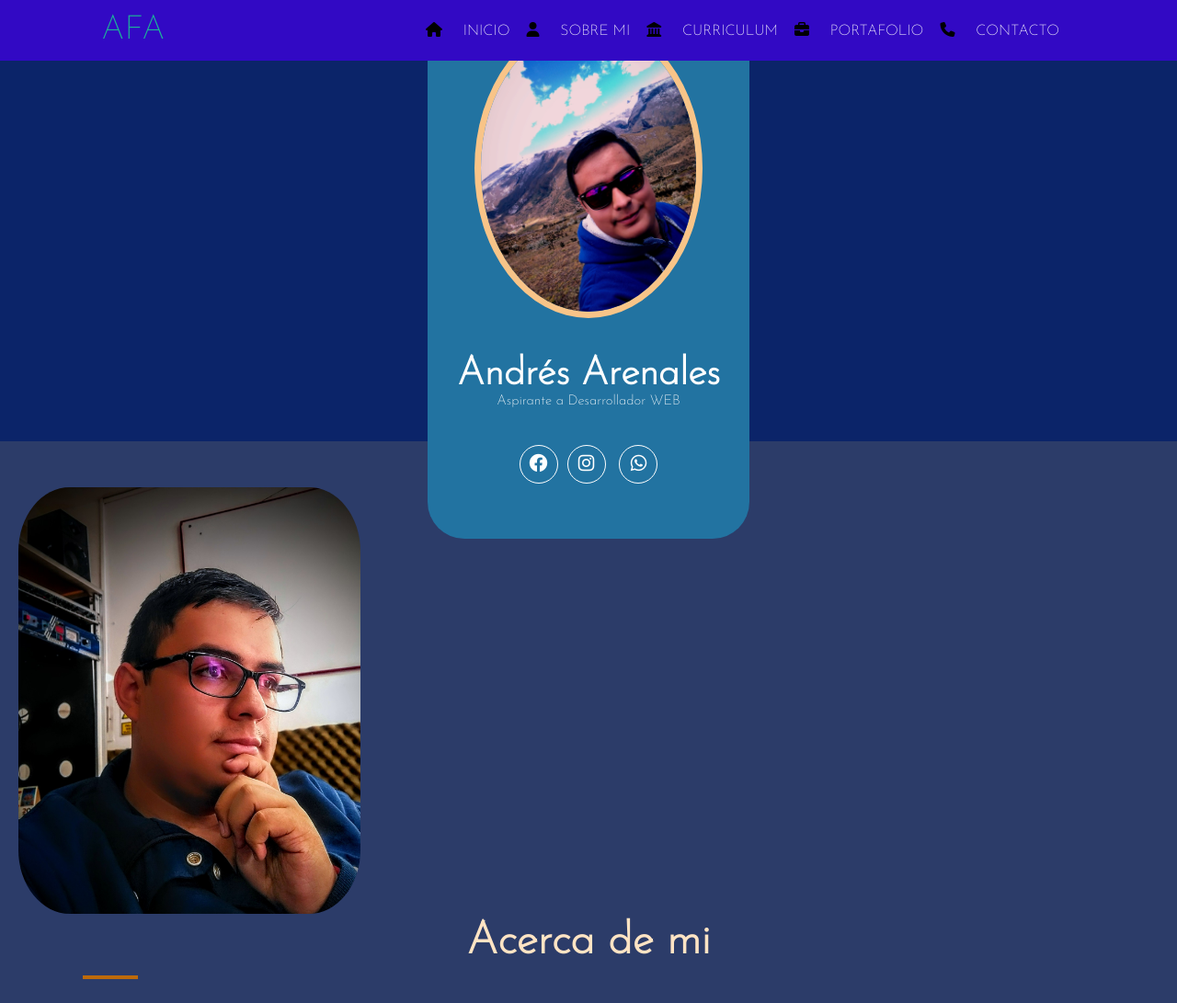
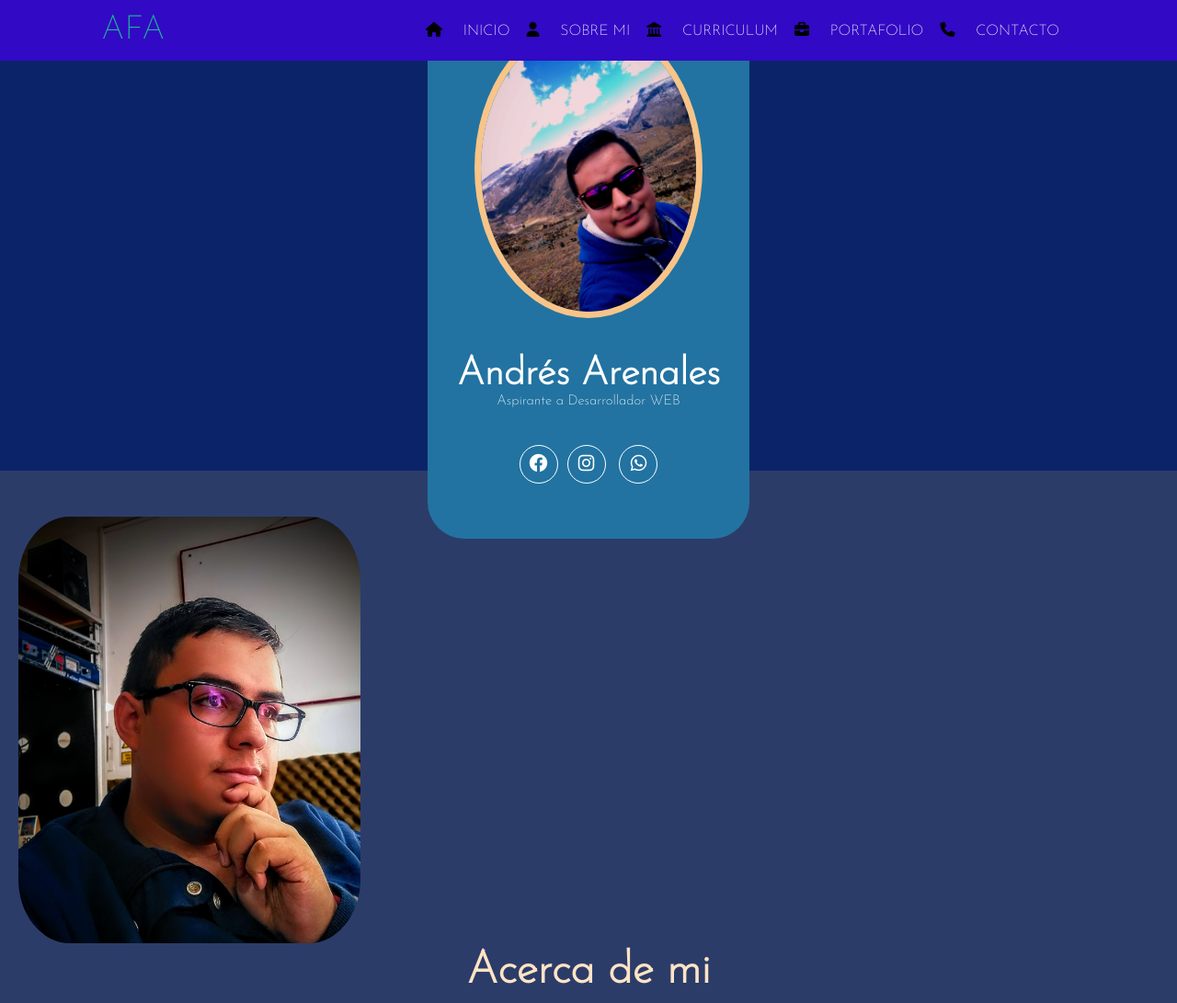
Before and after one commit to pipeand/Portafolio-Web1, a plain HTML site: page index.html in a window 1280 px wide. Shown: the top 1091 px of the page at 92% size. Drawn offline with Linux system fonts and the light colour scheme; a web font is replaced by a local one.

Commit message:
arreglos_inicio

```diff
--- a/portafolio.css
+++ b/portafolio.css
@@ -757,3 +757,10 @@ html {
     }
 
 }
+
+@media screen and (max-width:3000px) {
+    .inicio {
+        width: auto;
+        height: 40vw;
+    }
+}
```
